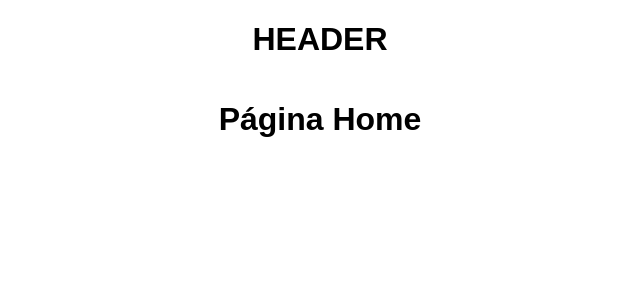
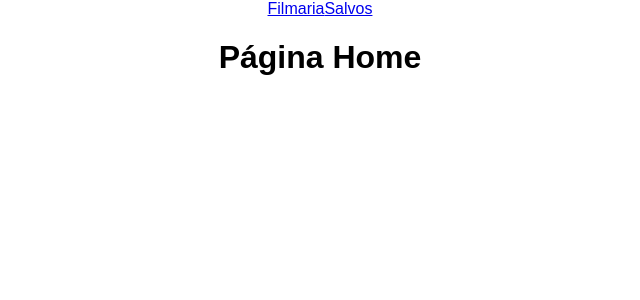
Before and after one commit to Devpe007/filmaria, a React (Create React App) app: page / in a window 1280 px wide. Shown: the top 300 px of the page, without its empty margins (320-960 px from the left). Built offline with nearby package versions, Linux system fonts and the light colour scheme.

Commit message:
create the Home component structure

```diff
--- a/src/components/Header/index.js
+++ b/src/components/Header/index.js
@@ -1,9 +1,13 @@
 import React from "react";
+import { Link } from 'react-router-dom';
+
+import './styles.css';
 
 function Header() {
     return (
         <header>
-            <h1>HEADER</h1>
+            <Link className="logo" to="/" >Filmaria</Link>
+            <Link className="favoritos" to="/" >Salvos</Link>
         </header>
     );
 };
```
